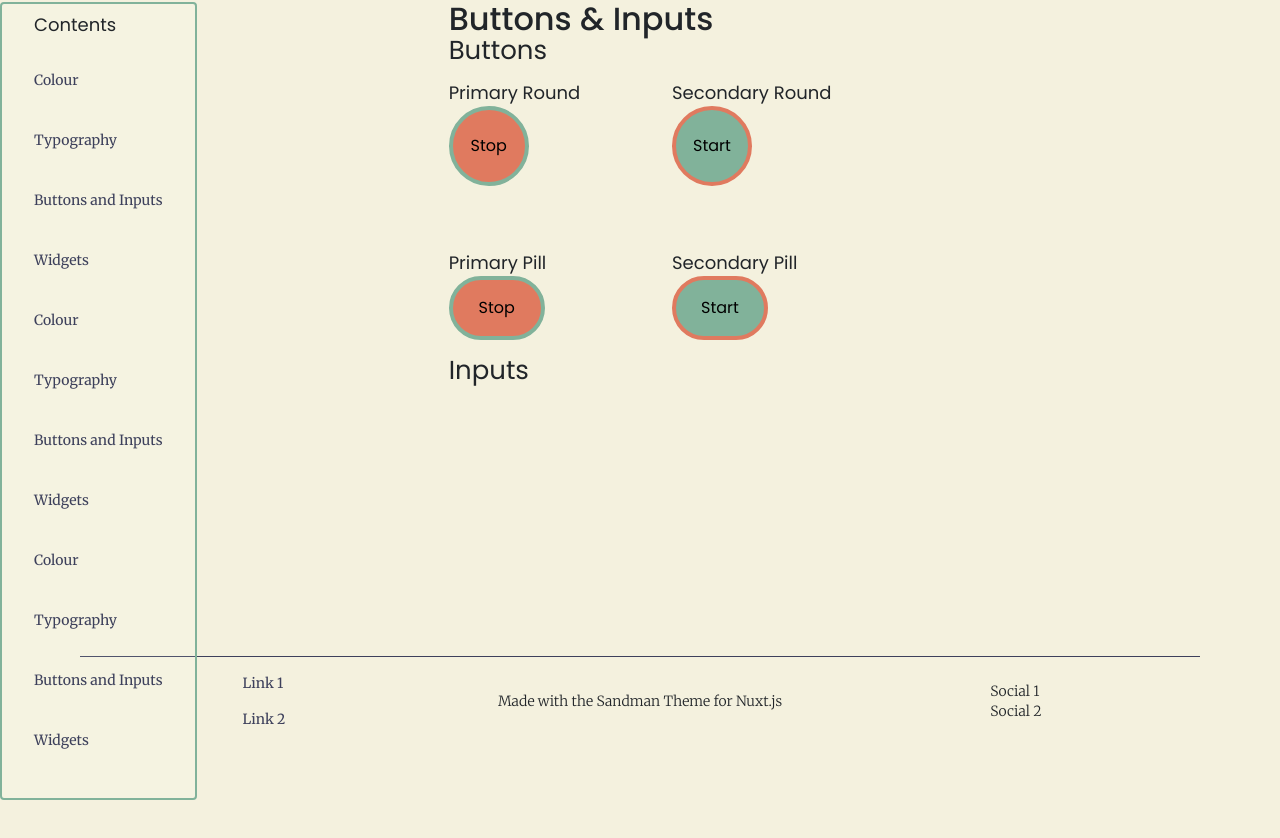
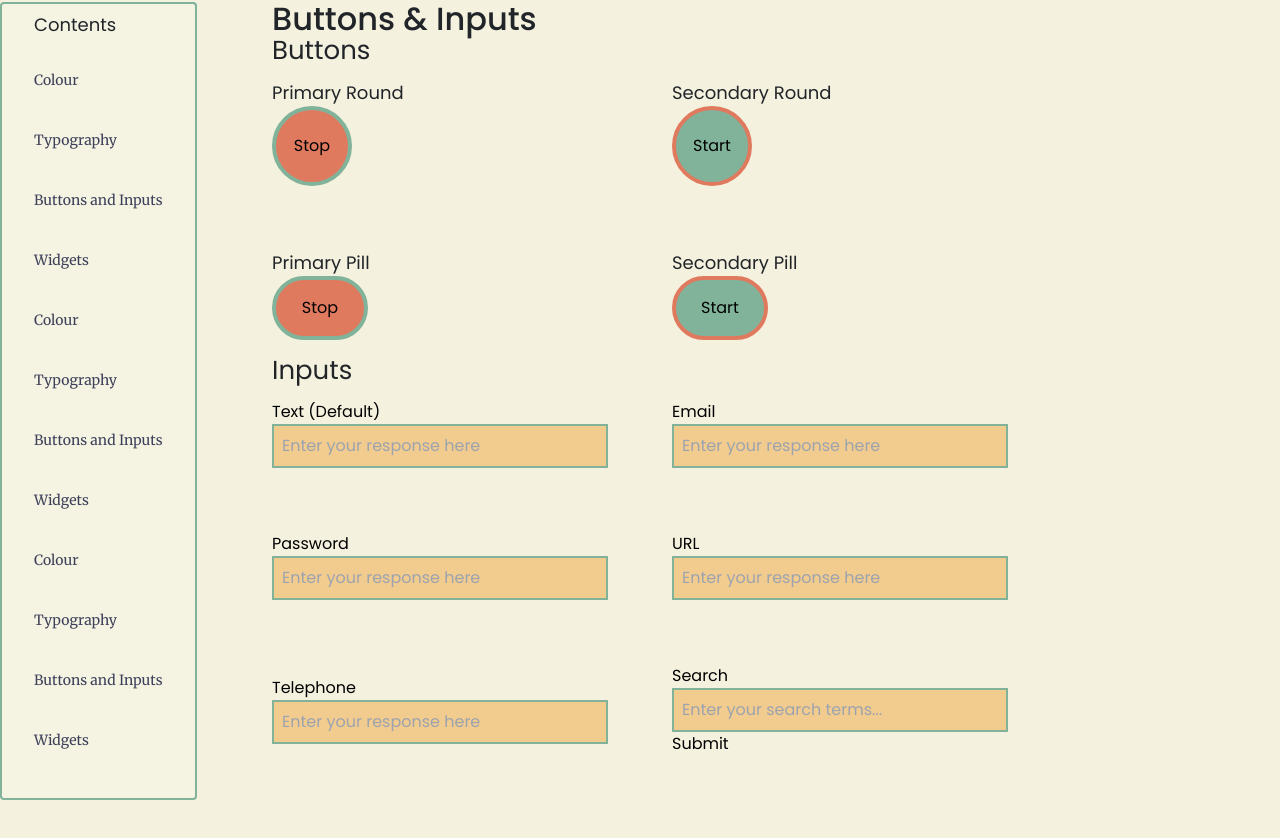
Before and after one commit to brendantuckerman/Sandman, a Nuxt app: page /stylesheet/inputs in a window 1280 px wide. Shown: the part 362-1200 px from the top of the page. Before the commit the page ends 1171 px from the top, so only its background shows below. Built offline with nearby package versions, Linux system fonts and the light colour scheme.

Commit message:
Initial input styling

```diff
--- a/components/ButtonAction.vue
+++ b/components/input/InputButton.vue
@@ -1,4 +1,4 @@
-<!-- Button for performing action -->
+<!-- Button Template -->
 <template>
         <button
           :type="type"
--- /dev/null
+++ b/components/input/InputSearch.vue
@@ -0,0 +1,42 @@
+<!-- Provide input styling for search -->
+<template>
+    <div class="input-text-container">
+      <label class="flex flex-col dark:text-retro-white">
+          {{  searchLabelText }}
+        <div >
+            <input
+              type="Search"
+              class="bg-retro-yellow dark:bg-retro-white p-2
+              border border-2 border-retro-green dark:border-retro-yellow"
+              :placeholder="placeholder"
+              :name="name"
+            />
+            <input type="submit">
+        </div>
+      </label>
+    </div>
+
+  </template>
+
+<script setup lang="ts">
+
+import type { PropType } from 'vue';
+
+const props = defineProps({
+
+  searchLabelText:{
+    type: String,
+    default:  "Search"
+  },
+
+  placeholder:{
+    type: String,
+    default: "Enter your search terms..."
+  },
+
+  name: String,
+  default: "Search"
+
+})
+
+</script>
--- /dev/null
+++ b/components/input/InputText.vue
@@ -0,0 +1,51 @@
+<!-- Provide input styling for text, email, pw, tel and url -->
+<template>
+  <div class="input-text-container">
+    <label class="flex flex-col dark:text-retro-white">
+        {{  labelText }}
+        <input
+          :type="isType"
+          class="bg-retro-yellow dark:bg-retro-white p-2
+          border border-2 border-retro-green dark:border-retro-yellow"
+          :placeholder="placeholder"
+          :isRequired
+          :name="name"
+        />
+    </label>
+  </div>
+
+</template>
+
+<script setup lang="ts">
+
+import type { PropType } from 'vue';
+
+const props = defineProps({
+
+  labelText:{
+    type: String,
+    default:  "Text Input Label"
+  },
+
+  isType: {
+    type: String as PropType< 'text' | 'email' | 'password' | 'tel' | 'url'>,
+    required: true,
+    default: 'text'
+  },
+
+
+  placeholder:{
+    type: String,
+    default: "Enter your response here"
+  },
+
+  isRequired:{
+    type: Boolean,
+    default: true,
+  },
+
+  name: String
+
+})
+
+</script>
--- a/pages/stylesheet/inputs.vue
+++ b/pages/stylesheet/inputs.vue
@@ -5,41 +5,76 @@
       <div class="py-4 grid grid-cols-2 gap-16 items-center justify-center">
         <div>
           <h5>Primary Round</h5>
-            <ButtonAction
+            <InputButton
               text="Stop"
             >
-            </ButtonAction>
+            </InputButton>
         </div>
         <div>
           <h5>Secondary Round</h5>
-            <ButtonAction
+            <InputButton
               btnstyle="secondary"
               text="Start"
             >
-            </ButtonAction>
+            </InputButton>
         </div>
         <div>
           <h5>Primary Pill</h5>
-          <ButtonAction
+          <InputButton
               text="Stop"
               btnshape="pill"
             >
-            </ButtonAction>
+            </InputButton>
         </div>
         <div>
           <h5>Secondary Pill</h5>
-          <ButtonAction
+          <InputButton
               btnstyle="secondary"
               text="Start"
               btnshape="pill"
             >
-            </ButtonAction>
+            </InputButton>
           </div>
 
       </div>
       <div>
 
         <h4>Inputs</h4>
+        <div class="py-4 grid grid-cols-2 gap-16 items-center justify-center">
+          <InputText
+            labelText="Text (Default)"
+            isType="text"
+          >
+          </InputText>
+
+          <InputText
+            labelText="Email"
+            isType="email"
+          >
+          </InputText>
+
+          <InputText
+            labelText="Password"
+            isType="password"
+          >
+          </InputText>
+
+          <InputText
+            labelText="URL"
+            isType="url"
+          >
+          </InputText>
+
+          <InputText
+            labelText="Telephone"
+            isType="tel"
+          >
+          </InputText>
+
+          <InputSearch>
+          </InputSearch>
+
+        </div>
 
       </div>
 
```
